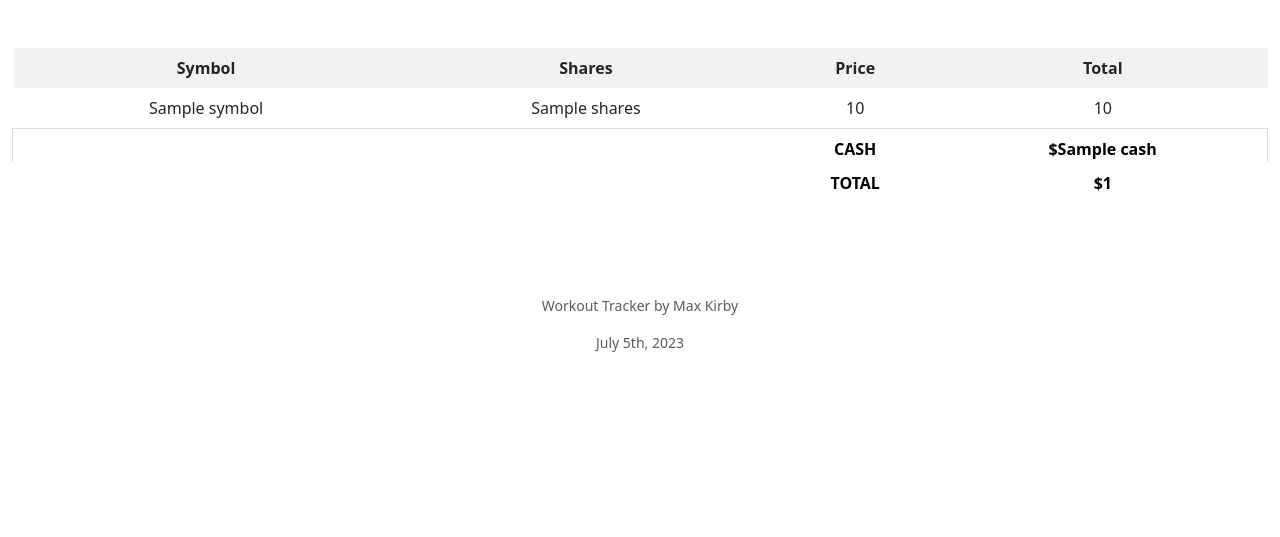
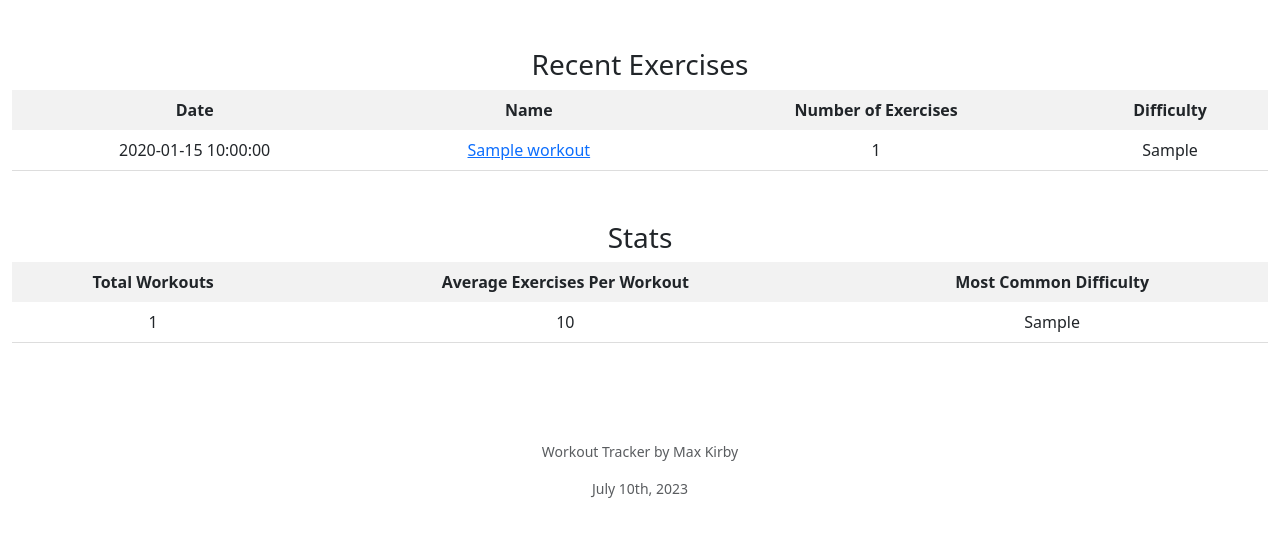
Before and after one commit to Galvanized-Heart/cs50FP, a Flask app: template cs50final/templates/index.html in a window 1280 px wide. Shown: the part 73-610 px from the top of the page. Run offline with Flask 3, Linux system fonts and the light colour scheme; the template is opened without the code that fills it: most values are stand-ins (such as "Sample title", 1, 10 or a date in 2020); some libraries are stand-ins or nearby versions.

Commit message:
MVP version

```diff
--- a/cs50final/app.py
+++ b/cs50final/app.py
@@ -85,8 +85,42 @@ def login_required(f):
 @login_required
 def index():
 
+    # Fetch info about recent workouts
+    recent_workouts = db.execute("SELECT workout_id,start_time,workout_name,num_exercises,workout_difficulty FROM workouts WHERE user_id = ? ORDER BY workout_id DESC LIMIT 5", session["user_id"])
 
-    return render_template("index.html")
+    # Fetch average number of execises for 20 most recent workouts
+    avg_20 = db.execute("SELECT AVG(num_exercises) FROM workouts WHERE user_id = ? ORDER BY workout_id DESC LIMIT 20", session["user_id"])[0]["AVG(num_exercises)"]
+
+    # Fetch difficulties for 20 most recent workouts
+    diff_20 = db.execute("SELECT workout_difficulty FROM workouts WHERE user_id = ? ORDER BY workout_id DESC LIMIT 20", session["user_id"])
+
+    # Find most common difficulty
+    counter = {
+        "None": 0,
+        "Easy": 0,
+        "Moderate": 0,
+        "Hard": 0
+    }
+
+    for i in diff_20:
+        if i["workout_difficulty"] == None:
+            counter["None"] += 1
+
+        elif i["workout_difficulty"] == "Easy":
+            counter["Easy"] += 1
+
+        elif i["workout_difficulty"] == "Moderate":
+            counter["Moderate"] += 1
+
+        elif i["workout_difficulty"] == "Hard":
+            counter["Hard"] += 1
+
+    diff_20 = max(counter, key=lambda k: counter[k])
+
+    # Count all recorded workouts by user
+    total_workouts = db.execute("SELECT COUNT(*) FROM workouts WHERE user_id = ?", session["user_id"])[0]["COUNT(*)"]
+
+    return render_template("index.html", recent_workouts=recent_workouts, avg_20=avg_20, diff_20=diff_20, total_workouts=total_workouts)
 
 
 
@@ -213,8 +247,10 @@ def register():
 @login_required
 def history():
 
+    # Fetch all of the user's workout data
+    all_workouts = db.execute("SELECT workout_id,start_time,workout_name,num_exercises,workout_difficulty FROM workouts WHERE user_id = ?", session["user_id"])
 
-    return render_template("history.html")
+    return render_template("history.html", all_workouts=all_workouts)
 ##########################################
 
 
@@ -272,7 +308,7 @@ def add_workout():
                 dict_exercises[key] = value
 
         # Store workout data in db
-        db.execute("UPDATE workouts SET start_time = ?, end_time = ?, comments = ? WHERE workout_id = ?", dict_workout["w_stim"][0], dict_workout["w_etim"][0], dict_workout["w_comm"][0], session["workout_id"])
+        db.execute("UPDATE workouts SET workout_name = ?, start_time = ?, end_time = ?, comments = ? WHERE workout_id = ?", dict_workout['w_name'][0], dict_workout["w_stim"][0], dict_workout["w_etim"][0], dict_workout["w_comm"][0], session["workout_id"])
 
         # If difficulty was added, store that too
         if "w_diff" in dict_workout:
@@ -284,7 +320,6 @@ def add_workout():
 
         tag = request.form.get('tag')
 
-        print(f"Tag: {tag}")
         # Catch exercise added/removed
         if type(tag) == str:
             # Path for remove
@@ -311,14 +346,12 @@ def add_workout():
 
         # Fetch current workout data
         workout_data = db.execute("SELECT * FROM workouts WHERE user_id = ? AND workout_id = ?", session["user_id"], session["workout_id"])[0]
-        print(f"Workout: {workout_data}")
 
         # Create session for number of exercises in workout
         session["exercise_count"] = workout_data["num_exercises"]
 
         # Fetch current exercise data
         exercise_data = db.execute("SELECT * FROM exercises WHERE workout_id = ?", session["workout_id"])
-        print(f"Exercise: {exercise_data}")
 
         return render_template("add_workout.html", workout_data=workout_data, exercise_data=exercise_data, diff=diff)
 
@@ -326,11 +359,10 @@ def add_workout():
 
 
 
-@app.route('/add_exercise', methods=["GET", "POST"])
+@app.route('/add_exercise', methods=["GET"])
 @login_required
 def add_exercise():
 
-    print("add exercise")
     # Create new exercise
     db.execute("INSERT INTO exercises (workout_id) VALUES (?)", session["workout_id"])
 
@@ -342,11 +374,10 @@ def add_exercise():
 
 
 
-@app.route('/remove_exercise', methods=["GET", "POST"])
+@app.route('/remove_exercise', methods=["GET"])
 @login_required
 def remove_exercise():
 
-    print("remove exercise")
     # Remove specified exercise
     db.execute("DELETE FROM exercises WHERE exercise_id = ?", session['exercise_id'])
 
@@ -354,3 +385,17 @@ def remove_exercise():
     db.execute("UPDATE workouts SET num_exercises = ? WHERE workout_id = ?", session["exercise_count"] - 1, session["workout_id"])
 
     return redirect("/add_workout")
+
+###############################################################################
+###############################################################################
+###############################################################################
+
+@app.route('/align', methods=["GET"])
+@login_required
+def align():
+
+    # Create session before going to add_workout
+    session["workout_id"] = request.args.get("w_id")
+
+
+    return redirect("/add_workout")
--- a/cs50final/static/styles.css
+++ b/cs50final/static/styles.css
@@ -73,7 +73,7 @@ Colour pallette
 label {
   font-weight: bold;
   color: #114084;
-  padding: 10px 20px
+  padding: 10px 20px 0px;
 }
 
 /* Style for tables */
--- a/cs50final/templates/add_workout.html
+++ b/cs50final/templates/add_workout.html
@@ -13,7 +13,11 @@
 
                     <!--Workout db components-->
                     <div class="mb-3">
-                        <label style="margin-top: 20px;">Start Time</label>
+                        <label style="margin-top: 20px;">Name</label>
+                        <input class="form-control mx-auto" style="width: 200px;" name="w_name" value="{{ workout_data.workout_name }}" type="text">
+                    </div>
+                    <div class="mb-3">
+                        <label>Start Time</label>
                         <input class="form-control mx-auto" style="width: 200px;" name="w_stim" value="{{ workout_data.start_time }}" type="datetime-local">
                     </div>
                     <div class="mb-3">
--- a/cs50final/templates/index.html
+++ b/cs50final/templates/index.html
@@ -5,36 +5,46 @@
 {% endblock %}
 
 {% block main %}
-<!--Have table display number of workouts tracked, average # exercises per workout, how hard the user pushes themselves -->
+
+<!--Table containing routes to 5 most recent workouts for user with ids to edit them, number of exercises, diff, date-->
+
+<h3>Recent Exercises</h3>
 <table>
     <thead>
         <tr>
-            <th>Symbol</th>
-            <th>Shares</th>
-            <th>Price</th>
-            <th>Total</th>
+            <th>Date</th>
+            <th>Name</th>
+            <th>Number of Exercises</th>
+            <th>Difficulty</th>
         </tr>
     </thead>
     <tbody>
-        {% for row in buy %}
+        {% for i in recent_workouts %}
+        <tr>
+            <td>{{i.start_time}}</td>
+            <td><a href="/align?w_id={{i.workout_id}}">{{i.workout_name}}</a></td>
+            <td>{{i.num_exercises}}</td>
+            <td>{{i.workout_difficulty}}</td>
+        </tr>
+        {% endfor %}
+    </tbody>
+</table>
+
+<!--Table containing stats for number of workouts tracked, exercises/workout for 20 most recent workouts, how hard the user pushes themselves for 20 most recent workouts-->
+<h3>Stats</h3>
+<table>
+    <thead>
+        <tr>
+            <th>Total Workouts</th>
+            <th>Average Exercises Per Workout</th>
+            <th>Most Common Difficulty</th>
+        </tr>
+    </thead>
+    <tbody>
             <tr>
-                <td>{{ row.symbol }}</td>
-                <td>{{ row.shares }}</td>
-                <td>{{ row.price }}</td>
-                <td>{{ row.total }}</td>
-            </tr>
-        {% endfor %}
-            <tr class="end_table">
-                <th></th>
-                <th></th>
-                <th>CASH</th>
-                <th>${{ cash }}</th>
-            </tr>
-            <tr class="end_table">
-                <th></th>
-                <th></th>
-                <th>TOTAL</th>
-                <th>${{ count }}</th>
+                <td>{{total_workouts}}</td>
+                <td>{{avg_20}}</td>
+                <td>{{diff_20}}</td>
             </tr>
     </tbody>
 </table>
--- a/cs50final/templates/layout.html
+++ b/cs50final/templates/layout.html
@@ -64,7 +64,7 @@
 
         <footer class="mb-5 small text-center text-muted">
             <p>Workout Tracker by Max Kirby</p>
-            <p>July 5th, 2023</p>
+            <p>July 10th, 2023</p>
         </footer>
 
     </body>
```
Also changed, not shown: cs50final/templates/history.html (added, +28 -0 lines), cs50final/README.md, cs50final/workouts.db.
